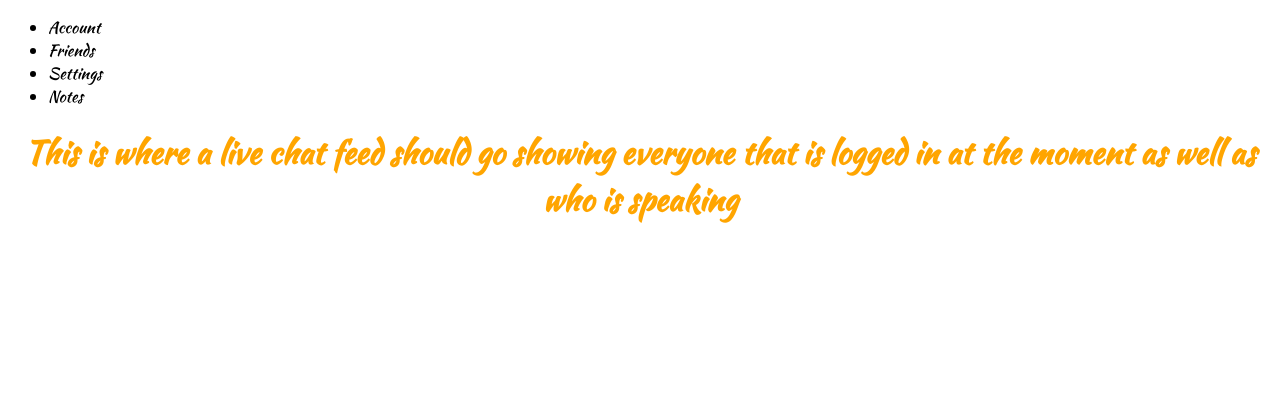
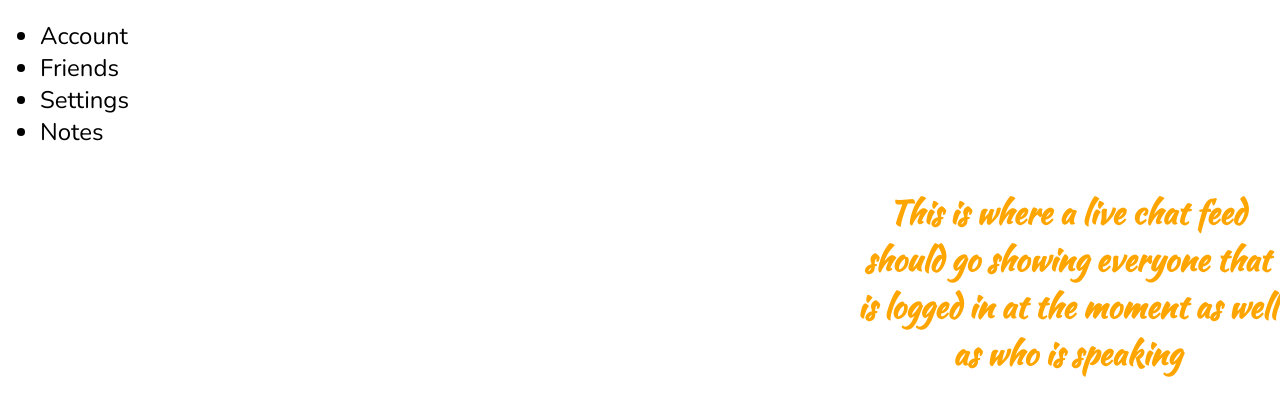
Before and after one commit to itd/Organization-App, a plain HTML site: page uipage.html in a window 1280 px wide. Drawn offline with nearby package versions, Linux system fonts and the light colour scheme.

Commit message:
Asthetics

```diff
--- a/css/style.css
+++ b/css/style.css
@@ -4,21 +4,46 @@ body {
 }
 
 
-/*HEADING*/
+/************************
+	HEADING
+************************/
 
 h1 {
 	color:orange;
 	text-align: center;
 }
 
-p{
+h2 {
+	font-family: 'Nunito', sans-serif;
+	font-weight: normal;
+}
+
+p {
+	font-family: 'Merriweather', serif;
 	text-align: center;
 }
 
 
-form{
+form {
 	text-align: center;
 }
+
+
+/*************************
+	User Interface Page
+*************************/
+.menuBar {
+
+	}
+
+.liveChat {
+	display: block;
+	float: right;
+	width: 33.3%;
+	border:
+	}
+
+
 
 <<<<<<< HEAD
 #master-login {
@@ -32,4 +57,4 @@ body {
 	background: url(../images/TurtleIsland.jpg);
 	background-size: 100%;
 >>>>>>> 53a80d0865e35e821a93068e6c3068766063bb93
-}
+	}
--- a/uipage.html
+++ b/uipage.html
@@ -3,17 +3,20 @@
 	<head>
 		<meta charset="UTF-8">
 		<link href="https://fonts.googleapis.com/css?family=Kaushan+Script" rel="stylesheet">
-		<link rel="stylesheet" type="text/css" href="css/style.css">
+		<link href="https://fonts.googleapis.com/css?family=Lora|Merriweather|Nunito" rel="stylesheet">
+		<link rel="stylesheet" href="css/normalize.css">
+		<link rel="stylesheet" href="css/style.css">
+		<link rel="stylesheet" href="css/responsive.css">
 		<title>Operation ORDER!</title>
 	</head>
 	<body>
 		<div class="menuBar">
-			<ul>
+			<ul><h2>
 				<li>Account</li>
 				<li>Friends</li>
 				<li>Settings</li>
 				<li>Notes</li>
-			</ul>
+			</h2></ul>
 		</div>
 		<div class="liveChat">
 			<h1>This is where a  live chat feed should go showing everyone that is  logged in at the moment as well as who is speaking</h1>
```
Also changed, not shown: Index.html (+1 -0 lines), images/Autumn.jpg (added).
